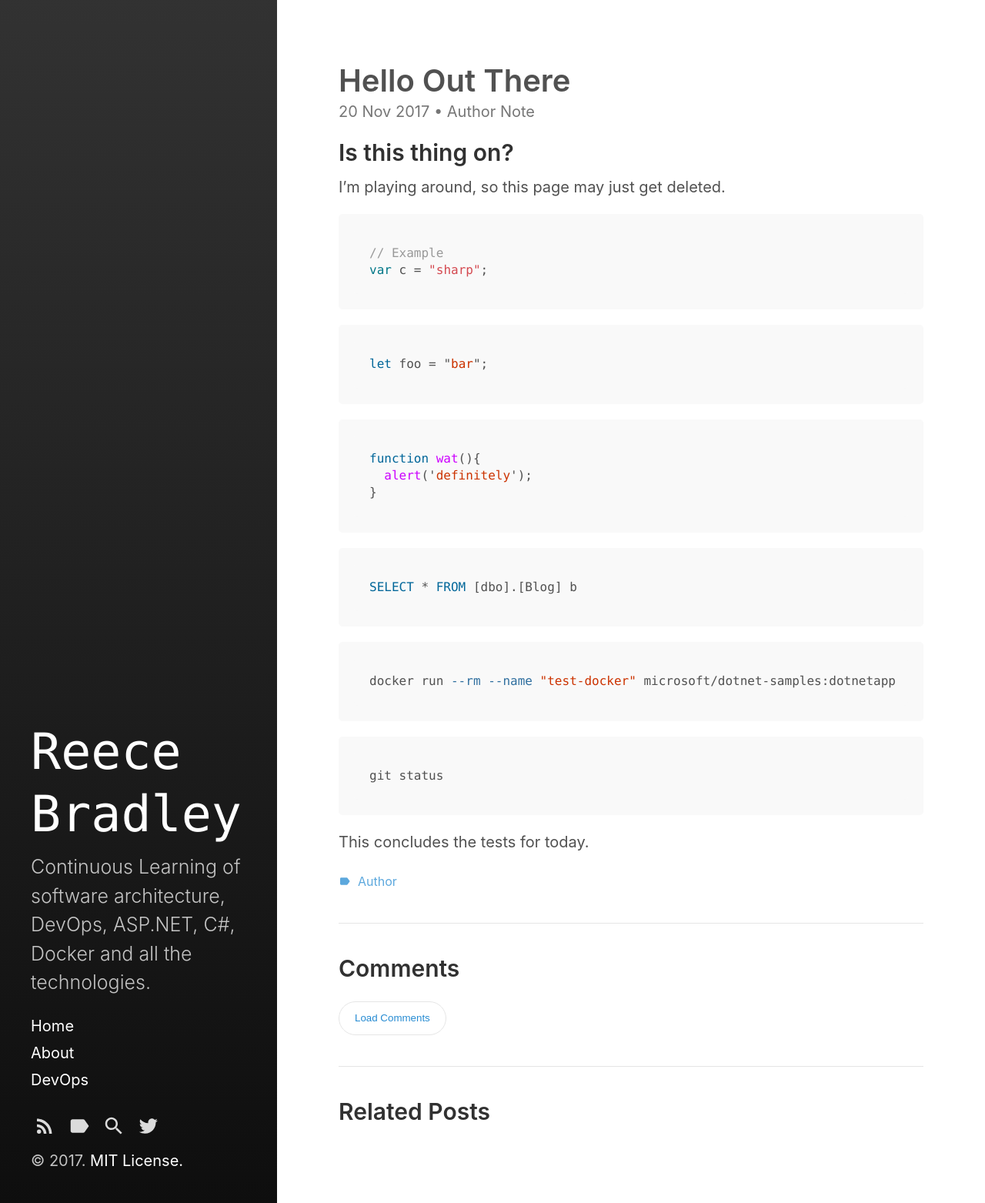
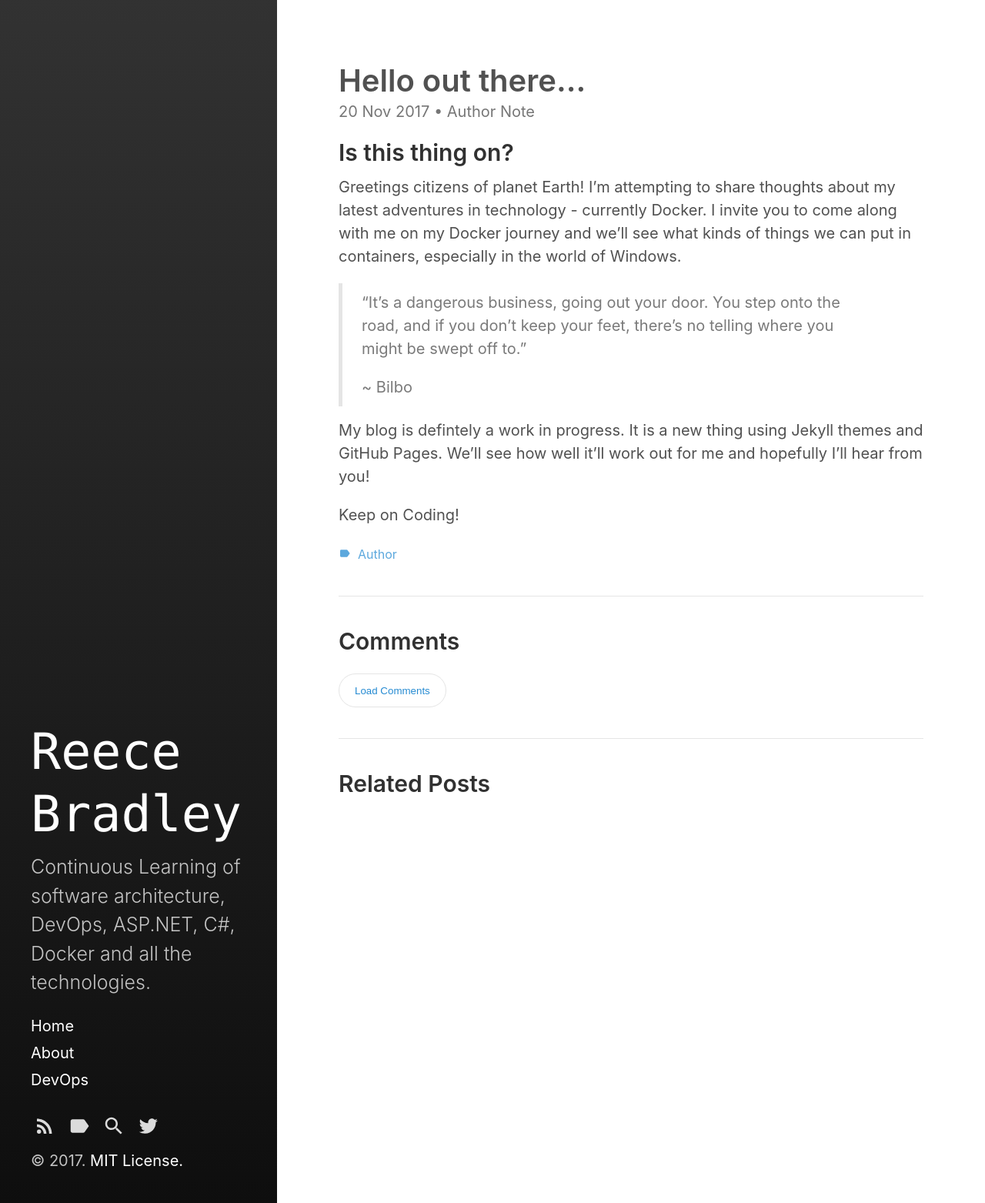
Before and after one commit to reecebradley/reecebradley.github.io, a Jekyll site: the page built from _posts/2017-11-20-hello-out-there.md, in a window 1280 px wide. Shown: the whole page at 77% size. Built offline with Jekyll 4.4.1, drawn with Linux system fonts in a browser that asks for light colours.

Commit message:
updating first post

````diff
--- a/_posts/2017-11-20-hello-out-there.md
+++ b/_posts/2017-11-20-hello-out-there.md
@@ -1,41 +1,21 @@
 ---
 layout: post
-title: "Hello Out There"
+title: "Hello out there..."
 categories:
   - Author Note
 tags:
   - author
-last_modified_at: 2017-11-20T18:18:52-05:00
+last_modified_at: 2017-11-21T10:18:52-05:00
 ---
 ## Is this thing on?
 
-I'm playing around, so this page may just get deleted.
+Greetings citizens of planet Earth! I'm attempting to share thoughts about my latest adventures in technology - currently Docker.
+I invite you to come along with me on my Docker journey and we'll see what kinds of things we can put in containers, especially in the world of Windows.
 
-```csharp
-// Example
-var c = "sharp";
-```
+> "It's a dangerous business, going out your door. You step onto the road, and if you don't keep your feet, there's no telling where you might be swept off to."
+>
+> ~ Bilbo
 
-```typescript
-let foo = "bar";
-```
+My blog is defintely a work in progress. It is a new thing using Jekyll themes and GitHub Pages. We'll see how well it'll work out for me and hopefully I'll hear from you!
 
-```js
-function wat(){
-  alert('definitely');
-}
-```
-
-```sql
-SELECT * FROM [dbo].[Blog] b
-```
-
-```powershell
-docker run --rm --name "test-docker" microsoft/dotnet-samples:dotnetapp
-```
-
-```sh
-git status
-```
-
-This concludes the tests for today.
+Keep on Coding!
````
